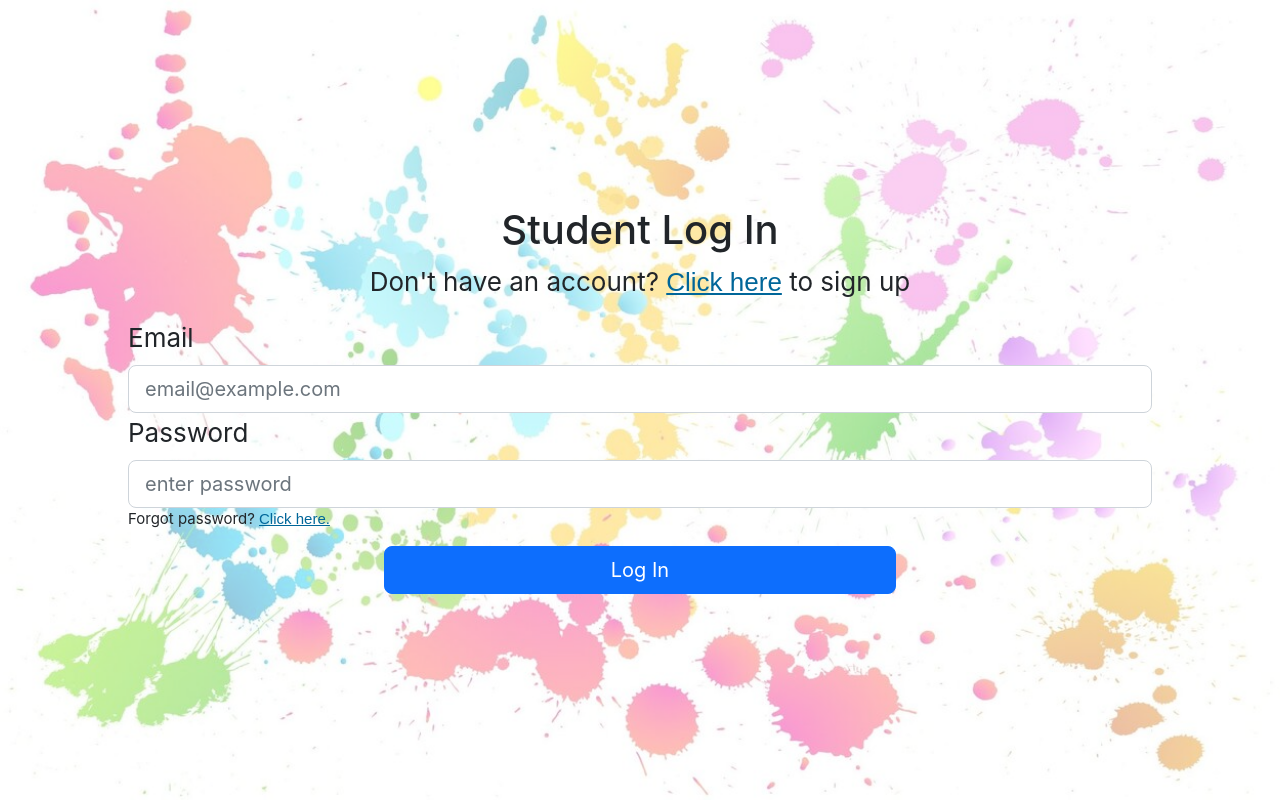
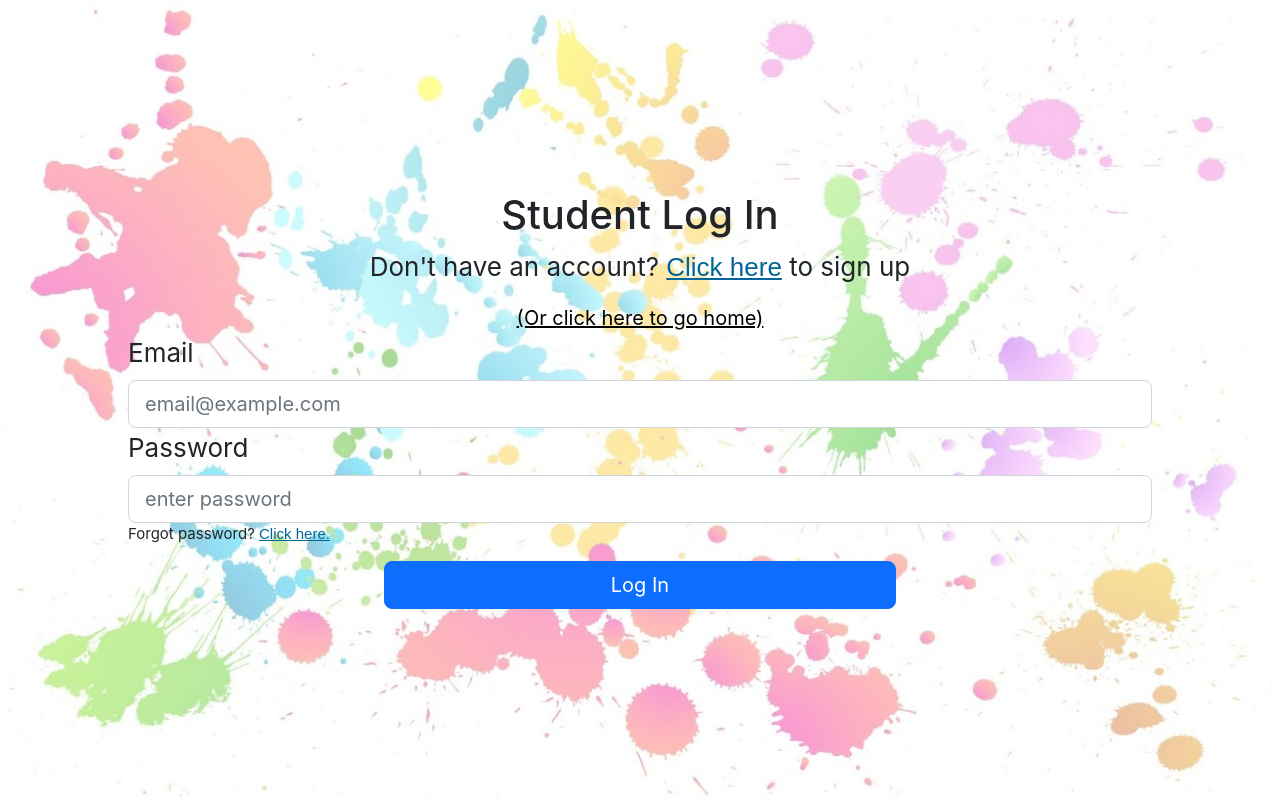
Before and after one commit to Yin4TheWin/hackrus23, a React (Create React App) app: page /student in a window 1280 px wide. Built offline with nearby package versions, Linux system fonts and the light colour scheme; no server answers.

Commit message:
add back buttons everywhere

```diff
--- a/src/routes/ClassView.tsx
+++ b/src/routes/ClassView.tsx
@@ -3,7 +3,7 @@ import '../styles/profile.css'
 import { onValue, ref, getDatabase, update, get } from "firebase/database"
 import { SetStateAction, useEffect, useState } from "react"
 import { Button, Col, Form, Row, Table } from "react-bootstrap"
-import { useLoaderData, useParams } from "react-router-dom"
+import { Link, useLoaderData, useParams } from "react-router-dom"
 import { firebase } from "../firebase"
 
 import { FontAwesomeIcon } from '@fortawesome/react-fontawesome'
@@ -112,7 +112,7 @@ export default function ClassView(){
             {classId}
         </h1>
         <p className="mini">
-            Now in Class Editing Mode
+            Now in Class Editing Mode (<Link to="/teacher" style={{ color: 'black'}} >Back to Dashboard</Link>)
         </p>
         <Form onSubmit={(e)=>{
         e.preventDefault()
--- a/src/routes/Login.tsx
+++ b/src/routes/Login.tsx
@@ -9,7 +9,7 @@ import { getAuth, createUserWithEmailAndPassword, signInWithEmailAndPassword, se
 import ModalPopup from "../components/Modal";
 
 import '../styles/login.css'
-import { useLoaderData } from "react-router-dom";
+import { Link, useLoaderData } from "react-router-dom";
 
 import TeacherView from "../components/TeacherView";
 import StudentView from "../components/StudentView";
@@ -160,6 +160,7 @@ export default function Login(){
             <h1>{data+" "+(loginState?"Log In":"Sign Up")}</h1>
             <p style={{textAlign:'center'}}>{loginState?"Don't have an account?":"Already have an account?"} <button className="link" onClick={() =>{
                 toggleLoginState(!loginState) }}>Click here</button> to {loginState?"sign up":"log in"}</p>
+                <Link to="/" style={{ color: 'black', fontSize: '20px'}} >(Or click here to go home)</Link>
             <Form onSubmit={(e)=>{
                     e.preventDefault()
                     handleAuthentication()
```
